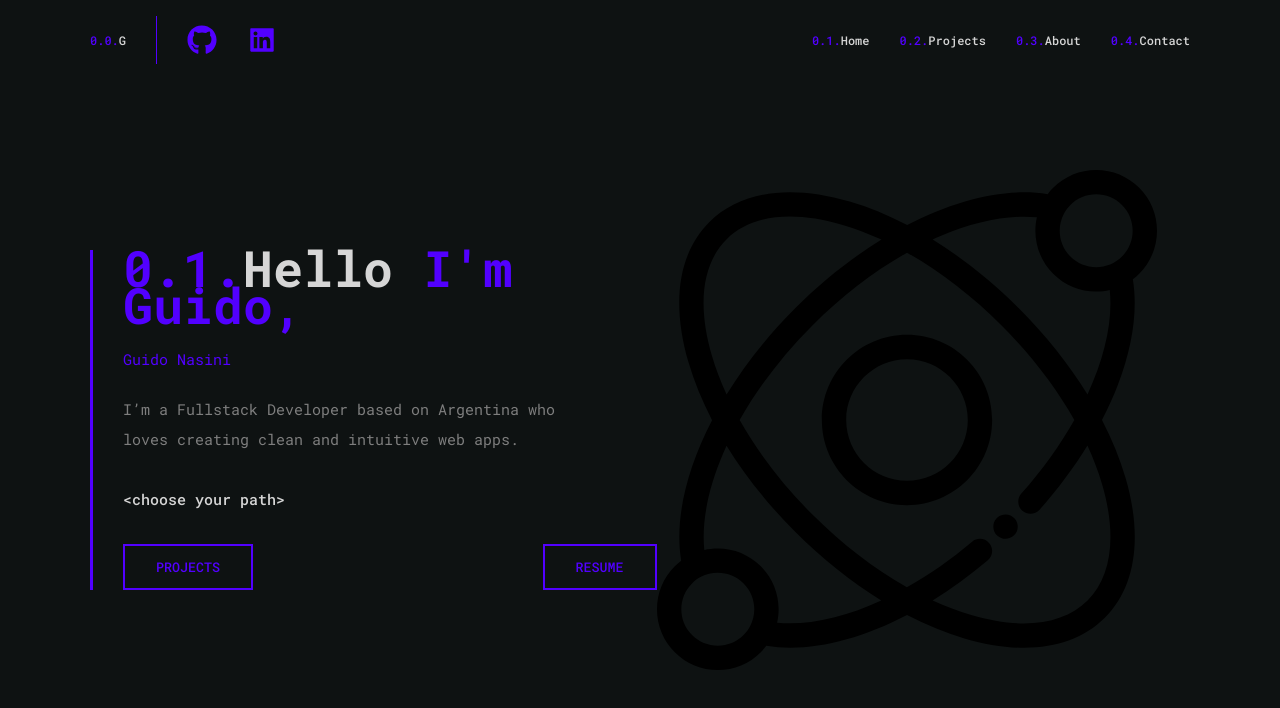
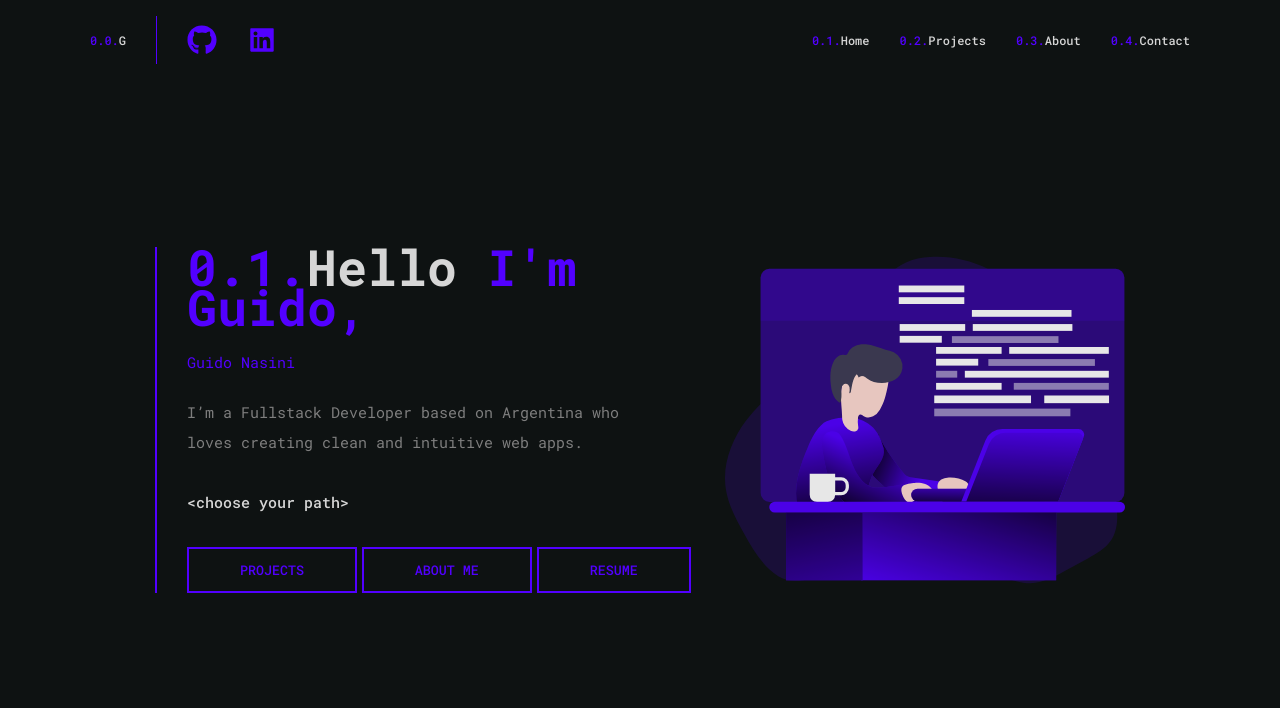
Before and after one commit to 0xngndev/portfolio.v2, a Next.js app: page / in a window 1280 px wide. Shown: the top 708 px of the page. Built offline with nearby package versions, Linux system fonts and the light colour scheme.

Commit message:
Finished Projects HTML structure.

```diff
--- a/components/Hero.js
+++ b/components/Hero.js
@@ -5,7 +5,7 @@ const HeroWrapper = styled.div`
   display: flex;
   flex-direction: row;
   justify-content: flex-start;
-  padding: 0 9rem;
+  padding: 0 15.5rem;
   align-items: center;
   height: calc(100vh - 120px);
 
@@ -15,16 +15,15 @@ const HeroWrapper = styled.div`
     flex-wrap: wrap;
     justify-content: flex-start;
     padding-left: 3rem;
-    flex: 1;
-    border-left: 3px solid var(--darkPrimary);
+    flex: 1.3;
+    border-left: 2px solid var(--darkPrimary);
 
     h1 {
       color: var(--darkPrimary);
       font-size: 5rem;
       margin: 0;
-      line-height: 3.7rem;
+      line-height: 4rem;
       margin-bottom: 2rem;
-      min-width: 100%;
 
       span {
         color: var(--darkSecondary);
@@ -60,7 +59,7 @@ const HeroWrapper = styled.div`
       display: flex;
       flex-direction: row;
       justify-content: space-between;
-      width: 100%;
+      max-width: 95%;
 
       button {
         border: none;
@@ -68,9 +67,16 @@ const HeroWrapper = styled.div`
         color: var(--darkPrimary);
         background: transparent;
         font-weight: 500;
-        padding: 1.2rem 3.1rem;
+        padding: 1.2rem 5.1rem;
         border: 2px solid var(--darkPrimary);
         text-transform: uppercase;
+        cursor: pointer;
+        transition: 0.3s;
+
+        &:hover {
+          transition: 0.3s;
+          transform: translateY(-10px);
+        }
       }
     }
   }
@@ -78,12 +84,12 @@ const HeroWrapper = styled.div`
   .div-hero-sh {
     display: flex;
     flex-direction: column;
-    justify-content: flex-start;
-    align-items: flex-start;
+    justify-content: center;
+    align-items: flex-end;
     flex: 1;
 
     img {
-      stroke: var(--darkPrimary);
+      opacity: 0.9;
     }
   }
 `;
@@ -103,11 +109,12 @@ const Hero = () => {
         <p>{`<choose your path>`}</p>
         <div>
           <button type="button">Projects</button>
+          <button type="button">About me</button>
           <button type="button">Resume</button>
         </div>
       </div>
       <div className="div-hero-sh">
-        <Image src="/assets/planet.svg" alt="planet" width={500} height={500} />
+        <Image src="/assets/dev.svg" alt="planet" width={400} height={400} />
       </div>
     </HeroWrapper>
   );
```
Also changed, not shown: components/Projects.js (added, +50 -0 lines), public/assets/dev.svg (added).
